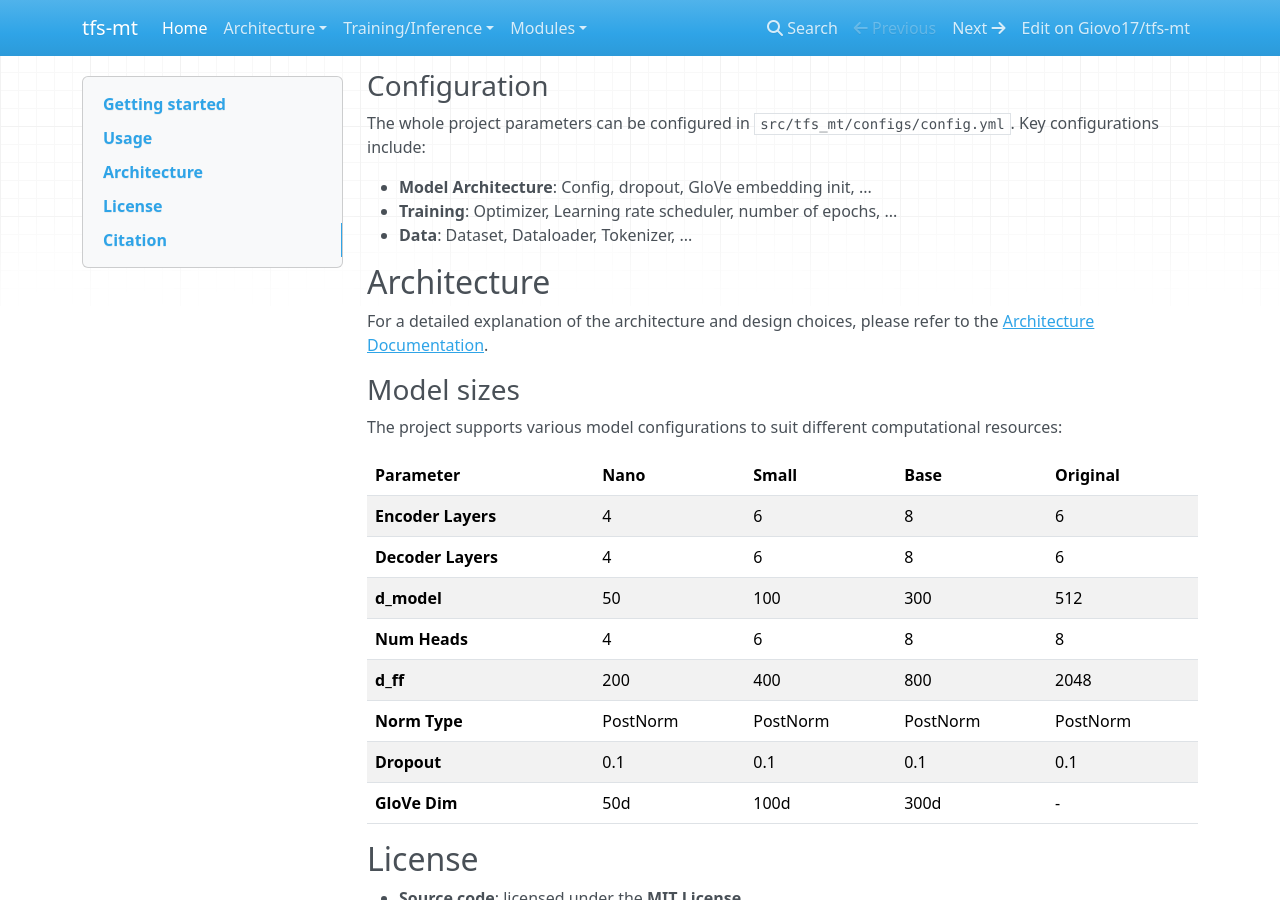
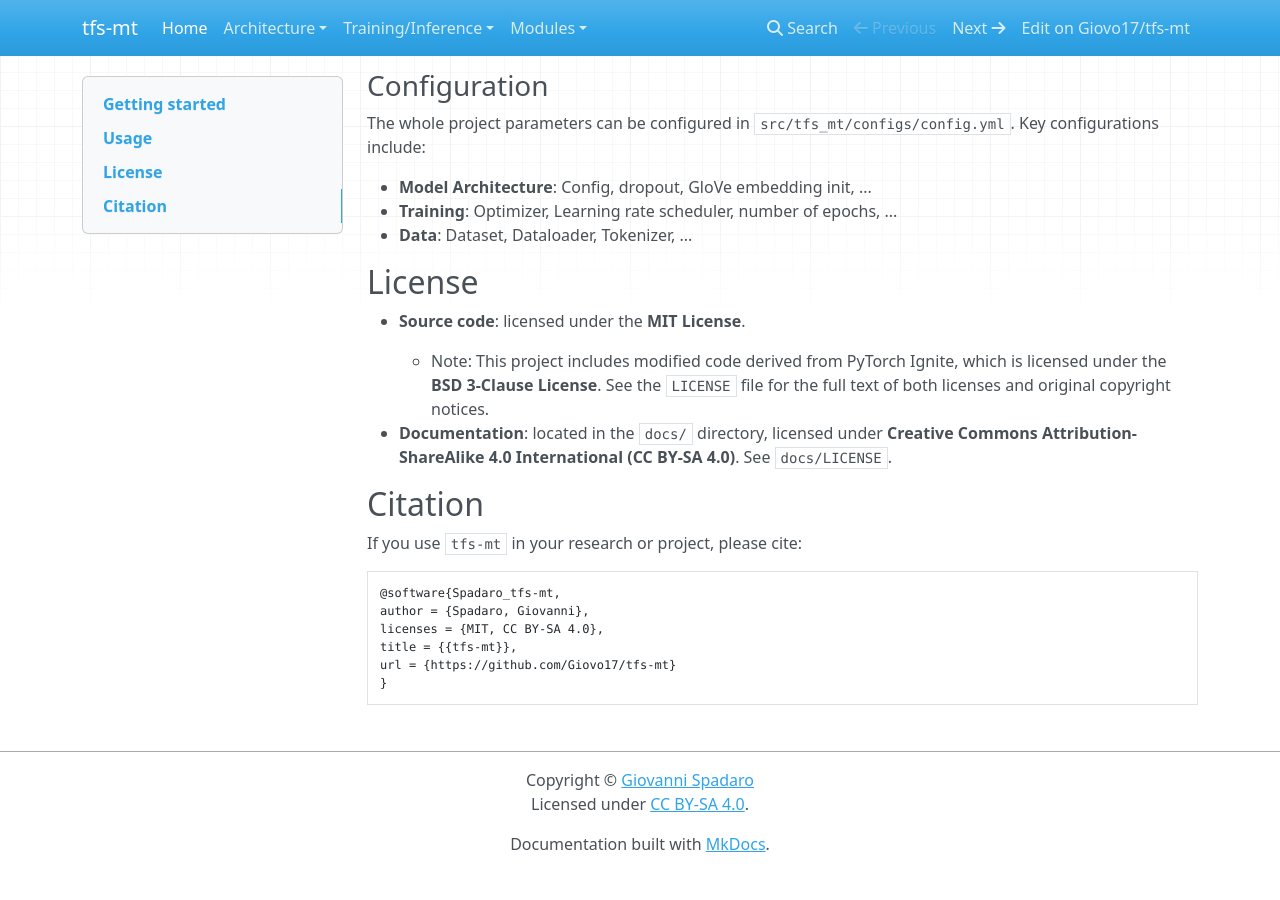
Before and after one commit to Giovo17/tfs-mt, an MkDocs documentation site: the page built from docs/index.md, in a window 1280 px wide and 900 px high, scrolled down 1192 px. Built offline with MkDocs 1.6.1, drawn with Linux system fonts in a browser that asks for light colours; nearby versions of some CDN libraries; after the commit the page ends 2064 px from its top, so only the background shows below that.

Commit message:
minor adjustments

```diff
--- a/docs/index.md
+++ b/docs/index.md
@@ -91,25 +91,6 @@
 - **Training**: Optimizer, Learning rate scheduler, number of epochs, ...
 - **Data**: Dataset, Dataloader, Tokenizer, ...
 
-## Architecture
-
-For a detailed explanation of the architecture and design choices, please refer to the [Architecture Documentation](https://giovo17.github.io/tfs-mt/architecture_explain/).
-
-### Model sizes
-
-The project supports various model configurations to suit different computational resources:
-
-| Parameter                | Nano     | Small    | Base     | Original |
-| :----------------------- | :------- | :------- | :------- | :------- |
-| **Encoder Layers** | 4        | 6        | 8        | 6        |
-| **Decoder Layers** | 4        | 6        | 8        | 6        |
-| **d_model**        | 50       | 100      | 300      | 512      |
-| **Num Heads**      | 4        | 6        | 8        | 8        |
-| **d_ff**           | 200      | 400      | 800      | 2048     |
-| **Norm Type**      | PostNorm | PostNorm | PostNorm | PostNorm |
-| **Dropout**        | 0.1      | 0.1      | 0.1      | 0.1      |
-| **GloVe Dim**      | 50d      | 100d     | 300d     | -        |
-
 
 ## License
 
```
Also changed, not shown: README.md (+6 -2 lines).
